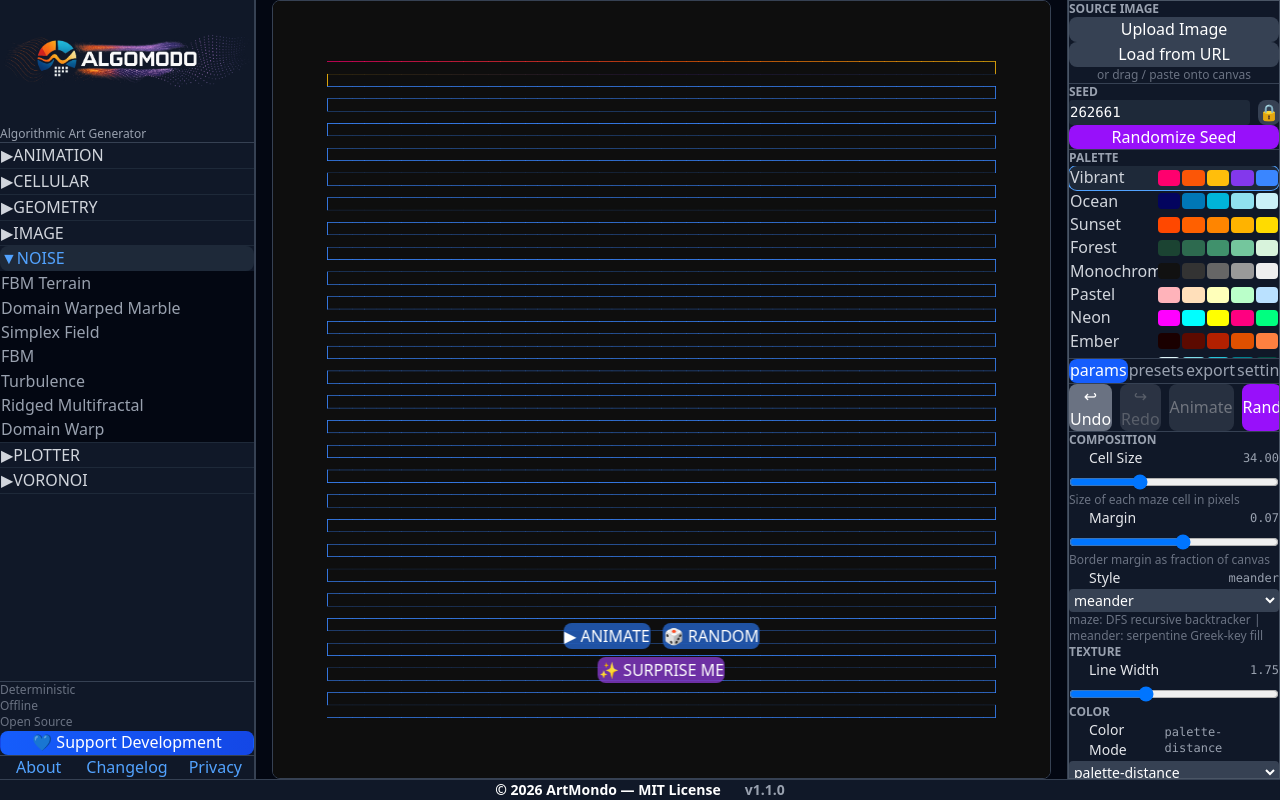
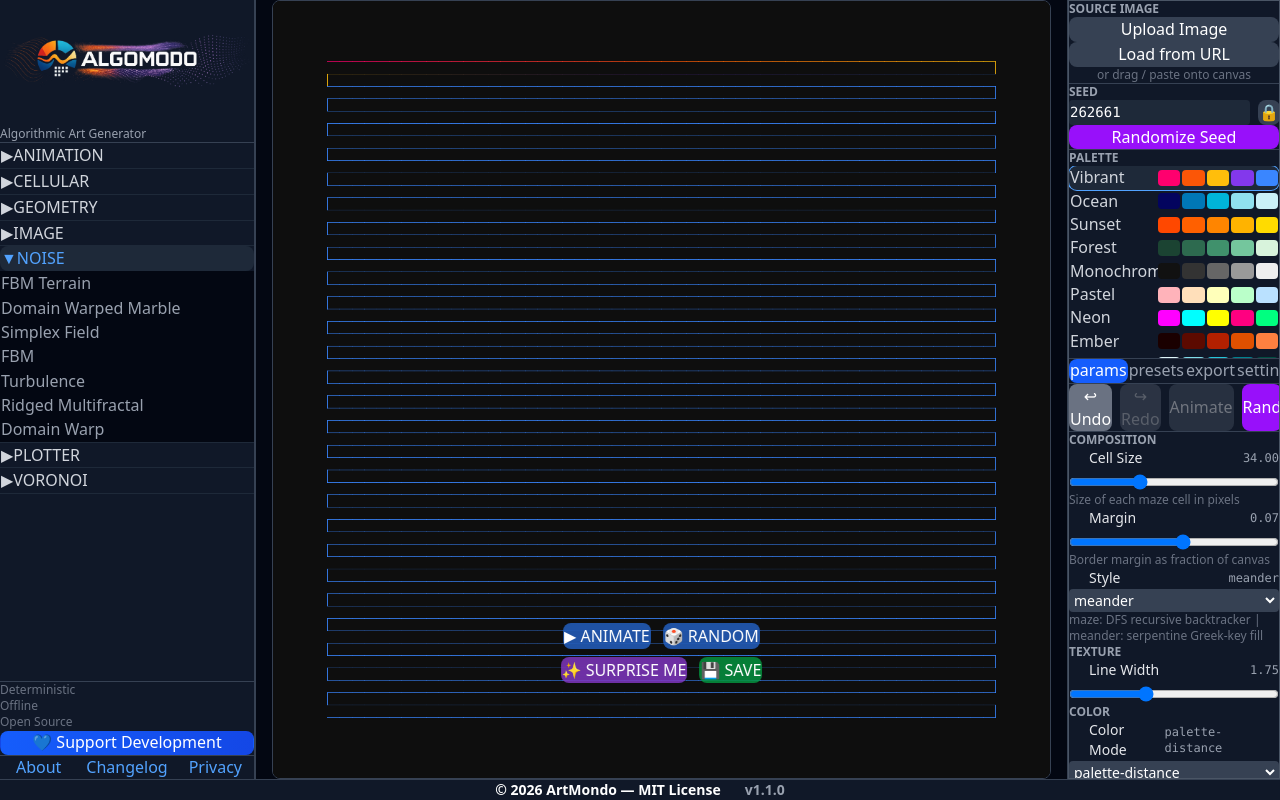
Before and after one commit to aalorro/algomodo, a React (Vite) app: page / in a window 1280 px wide. Built offline with nearby package versions, Linux system fonts and the light colour scheme.

Commit message:
add a SAVE button in the canvas

```diff
--- a/src/components/CanvasRenderer.tsx
+++ b/src/components/CanvasRenderer.tsx
@@ -2,6 +2,7 @@ import { useEffect, useRef, useState } from 'react';
 import { useStore } from '../store';
 import { getGenerator, getAllGenerators } from '../core/registry';
 import { applyGrain, applyVignette, applyDither, applyPosterize } from '../renderers/canvas2d/utils';
+import { CanvasRecorder } from '../utils/recorder';
 
 interface CanvasRendererProps {
   showFPS?: boolean;
@@ -25,6 +26,8 @@ export const CanvasRenderer: React.FC<CanvasRendererProps> = ({ showFPS = false
   const lastFrameTimeRef = useRef(0);
   const mouseRef = useRef({ x: 0.5, y: 0.5, inside: false });
   const ripplesRef = useRef<Ripple[]>([]);
+  const recorderRef = useRef<CanvasRecorder | null>(null);
+  const [isSaving, setIsSaving] = useState(false);
 
   const {
     canvasSettings,
@@ -357,6 +360,52 @@ export const CanvasRenderer: React.FC<CanvasRendererProps> = ({ showFPS = false
     };
   }, [interactionEnabled]);
 
+  const handleSave = async () => {
+    const canvas = canvasRef.current;
+    if (!canvas) return;
+
+    const timestamp = new Date().toISOString().replace(/[:.]/g, '-').slice(0, 19);
+
+    if (!isAnimating) {
+      // Static: save PNG
+      const link = document.createElement('a');
+      link.download = `algomodo-${timestamp}.png`;
+      link.href = canvas.toDataURL('image/png');
+      link.click();
+      return;
+    }
+
+    // Animating: record 5s WebM
+    setIsSaving(true);
+    try {
+      const recorder = new CanvasRecorder({
+        duration: 5,
+        fps: 30,
+        width: canvas.width,
+        height: canvas.height,
+      });
+      recorderRef.current = recorder;
+      recorder.startRecording(canvas, 5);
+
+      // Wait for recording to finish
+      await new Promise(resolve => setTimeout(resolve, 5000));
+
+      const blob = await recorder.exportWebM(canvas.width, canvas.height, 30);
+      const url = URL.createObjectURL(blob);
+      const link = document.createElement('a');
+      link.download = `algomodo-${timestamp}.webm`;
+      link.href = url;
+      link.click();
+      URL.revokeObjectURL(url);
+      recorder.clearFrames();
+    } catch (err) {
+      console.error('Save error:', err);
+    } finally {
+      recorderRef.current = null;
+      setIsSaving(false);
+    }
+  };
+
   return (
     <div
       ref={containerRef}
@@ -419,6 +468,7 @@ export const CanvasRenderer: React.FC<CanvasRendererProps> = ({ showFPS = false
             🎲 RANDOM
           </button>
         </div>
+        <div className="flex gap-3">
           <button
             onClick={() => {
               const all = getAllGenerators().filter(g => g.family !== 'image');
@@ -429,6 +479,14 @@ export const CanvasRenderer: React.FC<CanvasRendererProps> = ({ showFPS = false
           >
             ✨ SURPRISE ME
           </button>
+          <button
+            onClick={handleSave}
+            disabled={isSaving}
+            className="px-5 py-2 bg-green-500/60 hover:bg-green-600/70 backdrop-blur text-white font-semibold rounded-lg transition-all disabled:opacity-50 disabled:cursor-not-allowed"
+          >
+            {isSaving ? '💾 SAVING...' : '💾 SAVE'}
+          </button>
+        </div>
       </div>
 
     </div>
```
Lines whose indentation alone changed are shown as unchanged.
